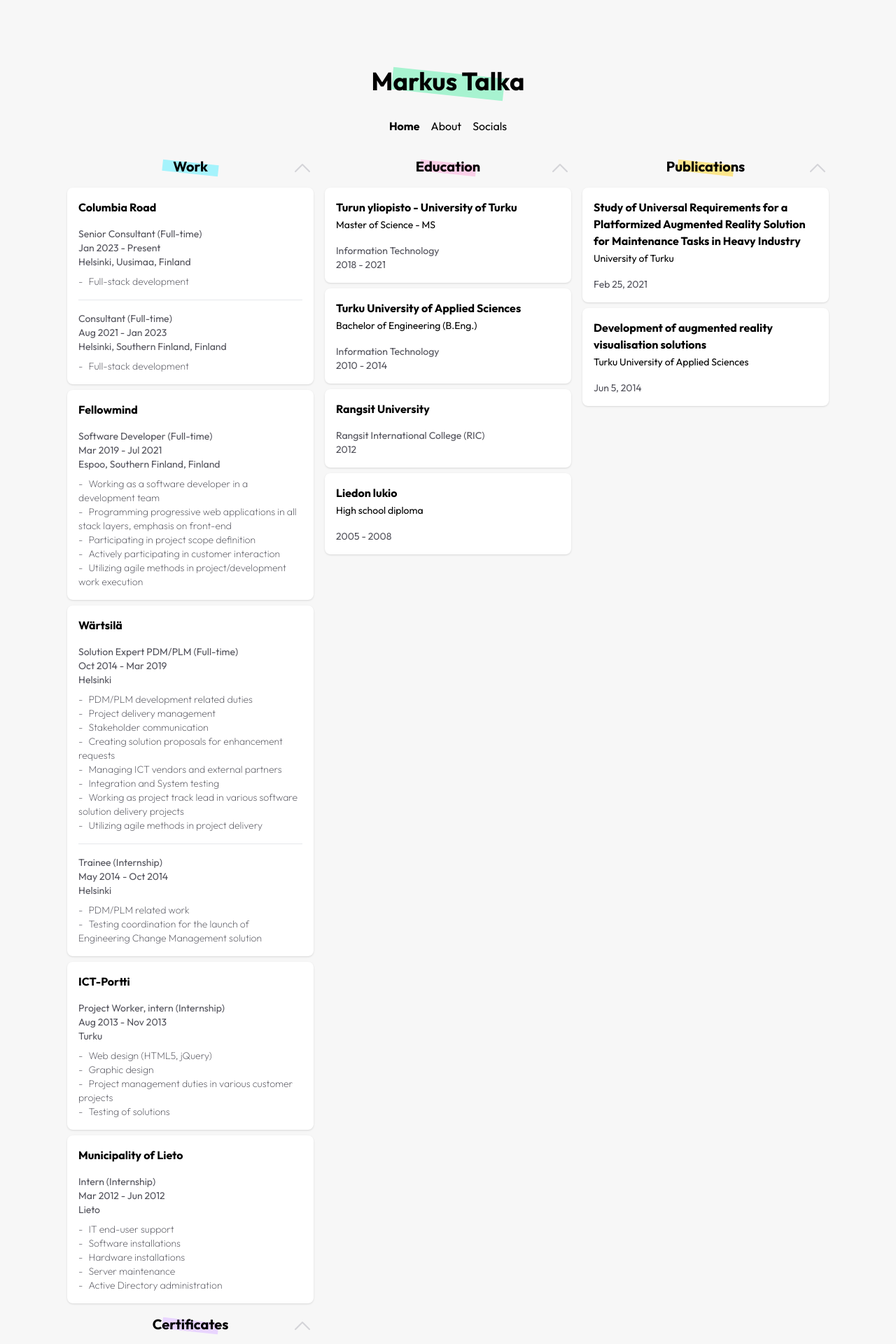
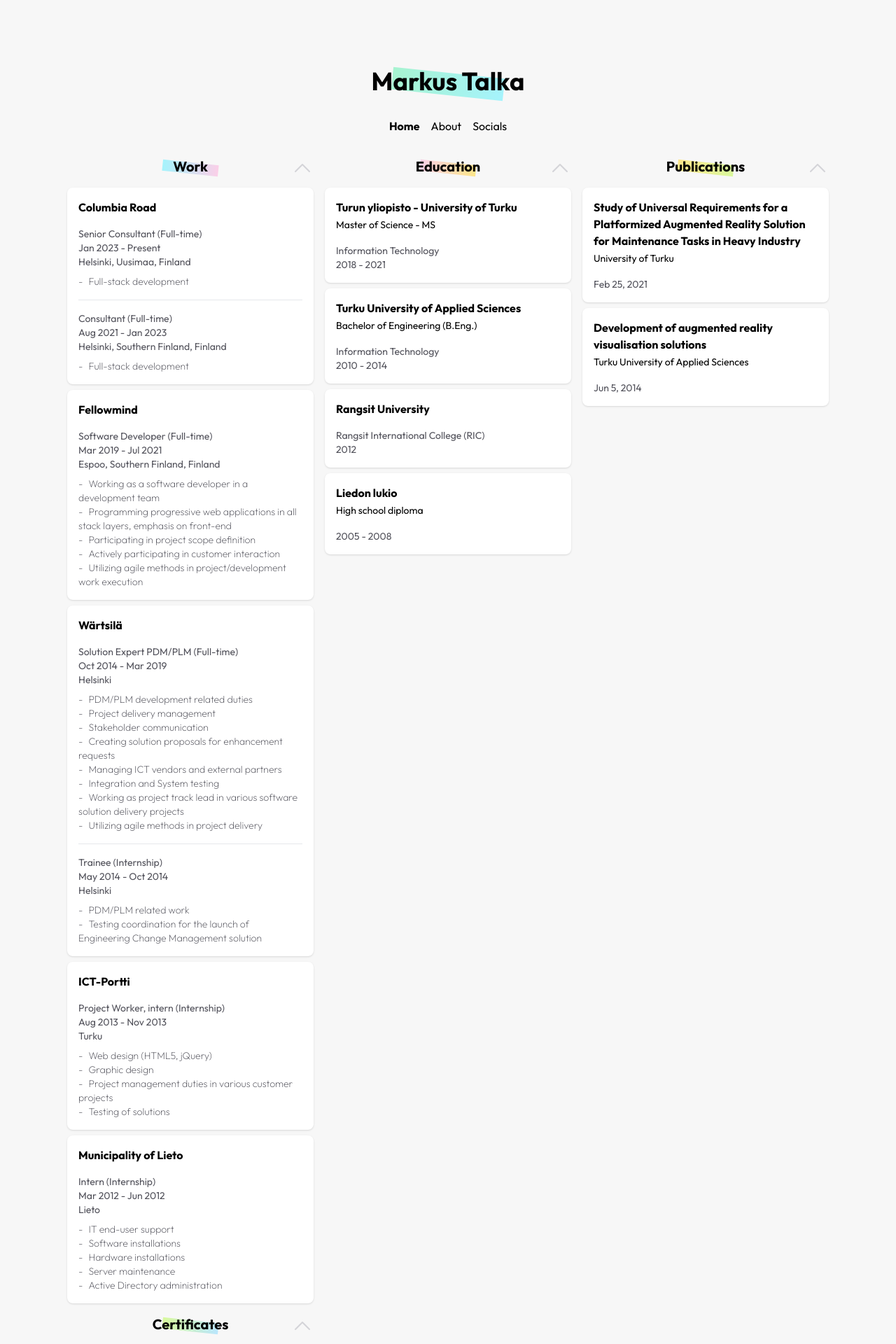
Before and after one commit to mtalka/2024-personal, a Next.js app: page / in a window 1280 px wide. Shown: the top 1920 px of the page at 70% size. Built offline with nearby package versions, Linux system fonts and the light colour scheme.

Commit message:
Gradient colors

```diff
--- a/app/about/page.tsx
+++ b/app/about/page.tsx
@@ -3,9 +3,9 @@
     <div className="max-w-96 flex flex-col gap-4">
       <header className="relative w-full flex justify-center">
         <h2 className="text-xl z-10 font-bold ">Briefly about me</h2>
-        <div className="absolute z-0 rotate-6 translate-y-2 w-24 h-4 bg-sky-200"></div>
+        <div className="absolute z-0 rotate-6 translate-y-2 w-24 h-4 bg-gradient-to-r from-sky-200 to-cyan-200"></div>
       </header>
-      <div className="flex flex-col gap-4 font-light">
+      <div className="flex flex-col gap-4 font-light text-justify">
         <p>
           Hello friend, welcome to my humble website. I am Markus Talka, a
           software developer and software industry professional, currently
--- a/app/layout.tsx
+++ b/app/layout.tsx
@@ -27,7 +27,7 @@
       >
         <header className="relative w-full flex justify-center">
           <h1 className="text-4xl z-10 font-bold">Markus Talka</h1>
-          <div className="absolute z-0 rotate-6 translate-y-2 w-40 h-8 bg-emerald-200 "></div>
+          <div className="absolute z-0 rotate-6 translate-y-2 w-40 h-8 bg-gradient-to-r from-emerald-200 to-cyan-200"></div>
         </header>
         <Nav />
         <main className="max-w-screen-xl">{children}</main>
--- a/app/page.tsx
+++ b/app/page.tsx
@@ -9,7 +9,7 @@
         titleElement={
           <>
             <h2 className="text-xl z-10 font-bold">Work</h2>
-            <div className="absolute z-0 rotate-6 translate-y-2 w-20 h-4 bg-cyan-200"></div>
+            <div className="absolute z-0 rotate-6 translate-y-2 w-20 h-4 bg-gradient-to-r from-cyan-200 to-pink-200"></div>
           </>
         }
       >
@@ -48,7 +48,7 @@
         titleElement={
           <>
             <h2 className="text-xl z-10 font-bold">Education</h2>
-            <div className="absolute z-0 rotate-6 translate-y-2 w-20 h-4 bg-pink-200 "></div>
+            <div className="absolute z-0 rotate-6 translate-y-2 w-20 h-4 bg-gradient-to-r from-pink-200 to-amber-200"></div>
           </>
         }
       >
@@ -69,7 +69,7 @@
         titleElement={
           <>
             <h2 className="text-xl z-10 font-bold">Publications</h2>
-            <div className="absolute z-0 rotate-6 translate-y-2 w-20 h-4 bg-amber-200 "></div>
+            <div className="absolute z-0 rotate-6 translate-y-2 w-20 h-4 bg-gradient-to-r from-amber-200 to-lime-200"></div>
           </>
         }
       >
@@ -89,7 +89,7 @@
         titleElement={
           <>
             <h2 className="text-xl z-10 font-bold">Certificates</h2>
-            <div className="absolute z-0 rotate-6 translate-y-2 w-20 h-4 bg-purple-200 "></div>
+            <div className="absolute z-0 rotate-6 translate-y-2 w-20 h-4 bg-gradient-to-r from-lime-200 to-sky-200"></div>
           </>
         }
       >
```
Also changed, not shown: app/components/section.tsx (+17 -3 lines).
